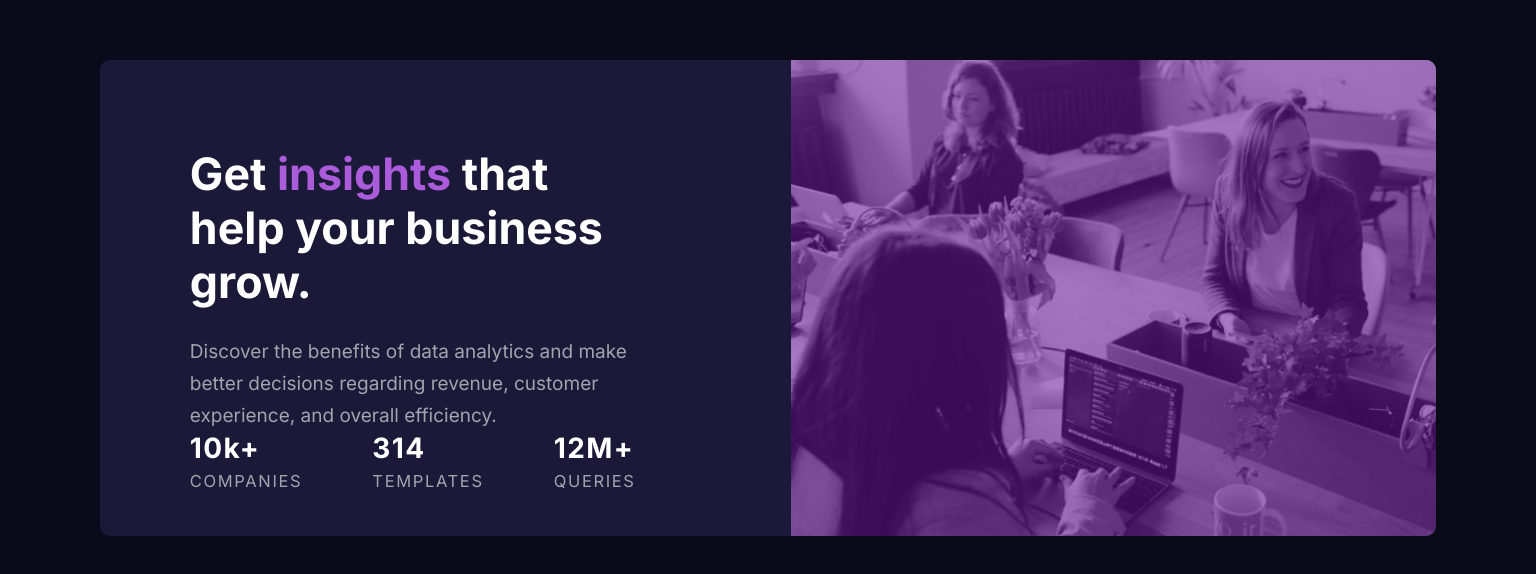
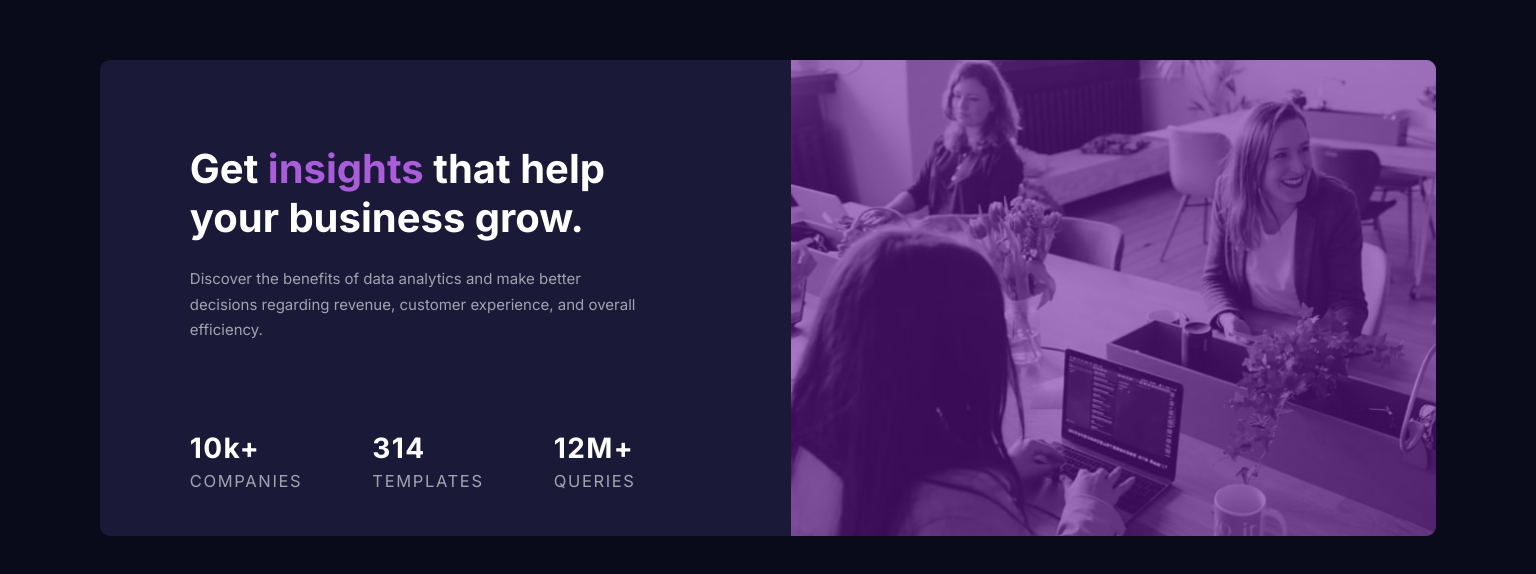
Before and after one commit to Kortlish/stats-preview-card, a plain HTML site: page index.html in a window 1536 px wide. Shown: the part 102-676 px from the top of the page. Drawn offline with Linux system fonts and the light colour scheme.

Commit message:
Font-size update

```diff
--- a/sass/_colors.scss
+++ b/sass/_colors.scss
@@ -0,0 +1,11 @@
+// ### Primary
+
+$main-bg: hsl(233, 47%, 7%);
+$card-bg: hsl(244, 38%, 16%);
+$accent: hsl(277, 64%, 61%);
+
+// ### Neutral
+
+$white: hsl(0, 0%, 100%);
+// - Slightly transparent white (main paragraph): hsla(0, 0%, 100%, 0.75);
+$stats-heading: hsla(0, 0%, 100%, 0.6);
--- a/sass/main.scss
+++ b/sass/main.scss
@@ -51,14 +51,14 @@ img {
 	color: $white;
 	.title {
 		margin: 0.6em 0;
-		font-size: 3.7rem;
+		font-size: 3rem;
 		font-weight: 700;
 	}
 
 	.lower-text {
 		padding: 0.9em;
 		padding-top: 0;
-		font-size: 2rem;
+		font-size: 1.5rem;
 		line-height: 1.7;
 		color: $stats-heading;
 	}
@@ -112,12 +112,12 @@ img {
 		text-align: left;
 
 		.title {
-			font-size: 4.47rem;
+			font-size: 4rem;
 		}
 
 		.lower-text {
 			padding: 0;
-			font-size: 1.9rem;
+			font-size: 1.5rem;
 			color: $stats-heading;
 		}
 	}
```
Also changed, not shown: css/main.css, 1 other file.
